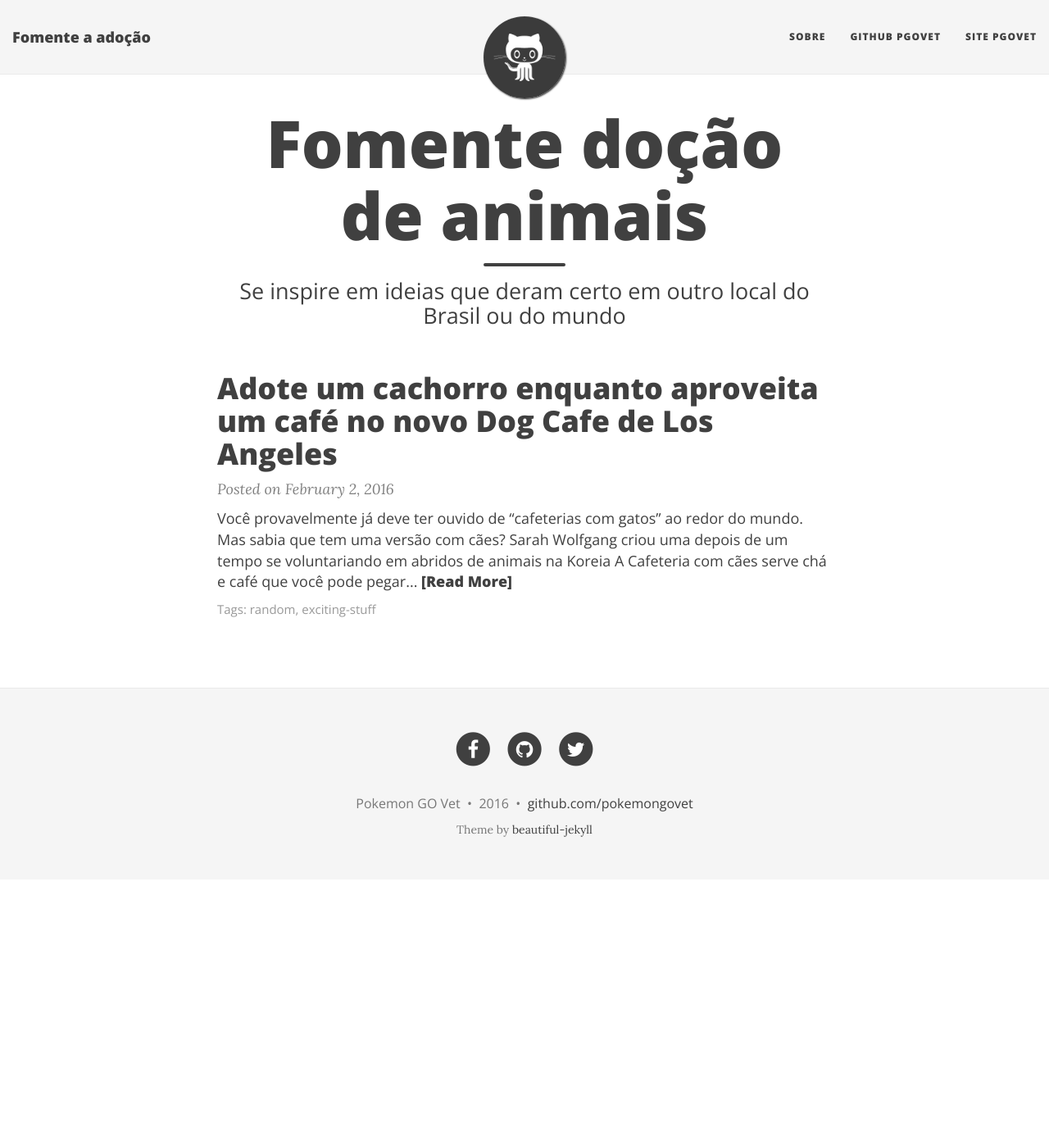
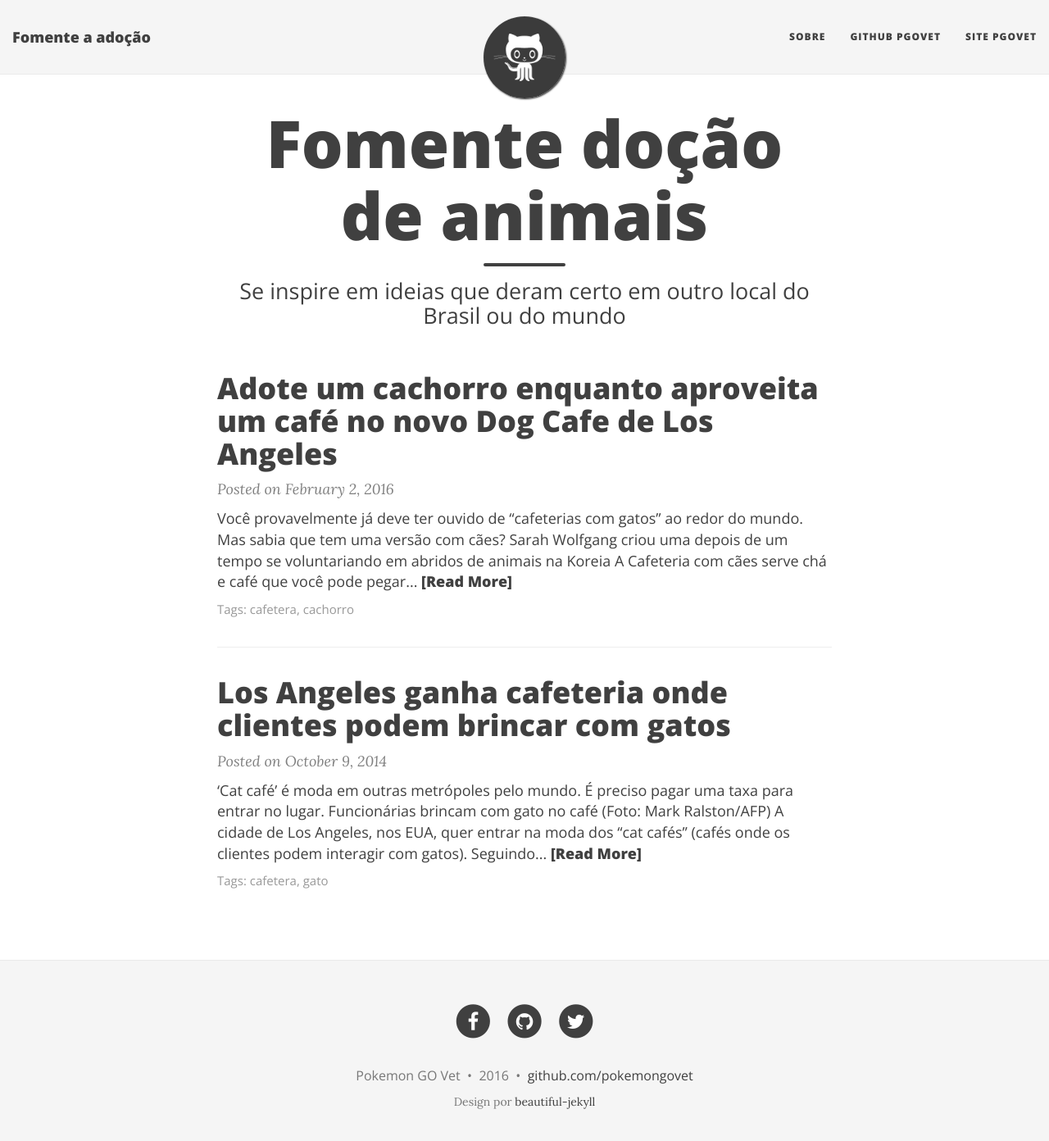
Before and after one commit to pokemongovet/casos-de-sucesso-na-adocao-de-animais, a Jekyll site: the page built from index.html, in a window 1280 px wide and 1400 px high. Shown: the top 1392 px of the window at 82% size. Built offline with Jekyll 4.4.1, drawn with Linux system fonts in a browser that asks for light colours; nearby versions of some CDN libraries; the list of posts is cut into pages by our own code.

Commit message:
Conteudo: adicionado artigo http://g1.globo.com/turismo-e-viagem/noticia/2014/10/los-angeles-ganha-cafeteria-onde-clientes-podem-brincar-com-gatos.html

```diff
--- a/_includes/footer.html
+++ b/_includes/footer.html
@@ -96,7 +96,7 @@
 	    </p>
 	        <!-- Please don't remove this, keep my open source work credited :) -->
 		<p class="theme-by text-muted">
-		  Theme by
+		  Design por
 		  <a href="http://deanattali.com/beautiful-jekyll/">beautiful-jekyll</a>
 		</p>
       </div>
--- a/_layouts/base.html
+++ b/_layouts/base.html
@@ -14,7 +14,7 @@ common-js:
 ---
 
 <!DOCTYPE html>
-<html lang="en">
+<html lang="pt-br">
   <!-- Beautiful Jekyll | MIT license | Copyright Dean Attali 2016 -->
   {% include head.html %}
 
--- a/_layouts/post.html
+++ b/_layouts/post.html
@@ -25,12 +25,12 @@ layout: base
       <ul class="pager blog-pager">
         {% if page.previous.url %}
         <li class="previous">
-          <a href="{{ page.previous.url | prepend: site.baseurl | replace: '//', '/' }}" data-toggle="tooltip" data-placement="top" title="{{page.previous.title}}">&larr; Previous Post</a>
+          <a href="{{ page.previous.url | prepend: site.baseurl | replace: '//', '/' }}" data-toggle="tooltip" data-placement="top" title="{{page.previous.title}}">&larr; Artigo anterior</a>
         </li>
         {% endif %}
         {% if page.next.url %}
         <li class="next">
-          <a href="{{ page.next.url | prepend: site.baseurl | replace: '//', '/' }}" data-toggle="tooltip" data-placement="top" title="{{page.next.title}}">Next Post &rarr;</a>
+          <a href="{{ page.next.url | prepend: site.baseurl | replace: '//', '/' }}" data-toggle="tooltip" data-placement="top" title="{{page.next.title}}">Próximo artigo &rarr;</a>
         </li>
         {% endif %}
       </ul>
--- a/_layouts/tag_index.html
+++ b/_layouts/tag_index.html
@@ -25,7 +25,7 @@ layout: default
 
     <div class="post-entry">
       {{ post.content | strip_html | xml_escape | truncatewords: 50 }}
-      <a href="{{ post.url | prepend: site.baseurl }}" class="post-read-more">[Read&nbsp;More]</a>
+      <a href="{{ post.url | prepend: site.baseurl }}" class="post-read-more">[Leia&nbsp;mais]</a>
     </div>
 
     <div class="blog-tags">
--- /dev/null
+++ b/_posts/2014-10-09-los-angeles-ganha-cafeteria-onde-clientes-podem-brincar-com-gatos.md
@@ -0,0 +1,56 @@
+---
+layout: post
+title: Los Angeles ganha cafeteria onde clientes podem brincar com gatos
+description: "'Cat café' é moda em outras metrópoles pelo mundo. É preciso pagar uma taxa para entrar no lugar."
+
+tags: [cafetera, gato]
+---
+
+<!--
+    fititnt aqui: estou com pressa; Por favor revisem isso
+    tanto má tradução de EN pra PT como da certamente problemática
+    escrita em PT-BR
+-->
+
+'Cat café' é moda em outras metrópoles pelo mundo.
+É preciso pagar uma taxa para entrar no lugar.
+
+![Funcionárias brincam com gato no café (Foto: Mark Ralston/AFP](http://s2.glbimg.com/grYOMHTwwbXA3GFltbAjgHOUfO4=/s.glbimg.com/jo/g1/f/original/2014/10/06/000_was8869759.jpg)
+
+_Funcionárias brincam com gato no café (Foto: Mark Ralston/AFP)_
+
+A cidade de Los Angeles, nos EUA, quer entrar na moda dos “cat cafés” (cafés
+onde os clientes podem interagir com gatos). Seguindo o exemplo de metrópoles
+como Nova York, Tóquio, Seul e Londres, o município californiano abriu seu
+primeiro estabelecimento do tipo.
+
+
+No momento, o Catfe, localizado no bairro de Chinatown, está aberto em sistema
+de teste. A ideia é avaliar a recepção do público e, se for positiva, manter o
+local em funcionamento.
+
+**Adoção**
+
+![Empresário que criou o 'cat cafe' de Los Angeles posa com funcionárias do estabelecimento (Foto: Mark Ralston/AFP)](http://s2.glbimg.com/YgzZx486jsATJUB4x3IDi2VfcTQ=/s.glbimg.com/jo/g1/f/original/2014/10/06/cat-caf.jpg)
+
+_Empresário que criou o 'cat cafe' de Los Angeles posa com funcionárias do estabelecimento (Foto: Mark Ralston/AFP)_
+
+Os gatos, doados por um abrigo de animais, vivem no café e circulam entre os
+clientes. Todos estão disponíveis para adoção.
+
+
+Por enquanto, não é possível levar o próprio felino de estimação para lá, mas os
+criadores do estabelecimento dizem que no futuro pretendem reservar uma área para
+gatos “de fora”.
+
+
+Os clientes precisam pagar uma taxa para entrar no lugar (US$ 7 por meia hora,
+US$ 10 por uma hora ou US$ 13 tempo ilimitado). Bebidas e comidas são cobradas
+à parte.
+
+![Clientes brincam com gatos no café de Los Angeles (Foto: Mark Ralston/AFP)](http://s2.glbimg.com/IjHbTwIsQQKtAIetCCwuf0s7_aI=/s.glbimg.com/jo/g1/f/original/2014/10/06/000_was8869757.jpg)
+
+_Clientes brincam com gatos no café de Los Angeles (Foto: Mark Ralston/AFP)_
+
+
+Fonte: [globo.com](http://g1.globo.com/turismo-e-viagem/noticia/2014/10/los-angeles-ganha-cafeteria-onde-clientes-podem-brincar-com-gatos.html)
--- a/_posts/2016-02-02-adote-um-cachorrinho-enquanto-degusta-um-cafe-em-la.md
+++ b/_posts/2016-02-02-adote-um-cachorrinho-enquanto-degusta-um-cafe-em-la.md
@@ -1,7 +1,7 @@
 ---
 layout: post
 title: Adote um cachorro enquanto aproveita um café no novo Dog Cafe de Los Angeles
-tags: [random, exciting-stuff]
+tags: [cafetera, cachorro]
 ---
 
 <!--
```
Also changed, not shown: sobre.md (+6 -2 lines), README.md.
